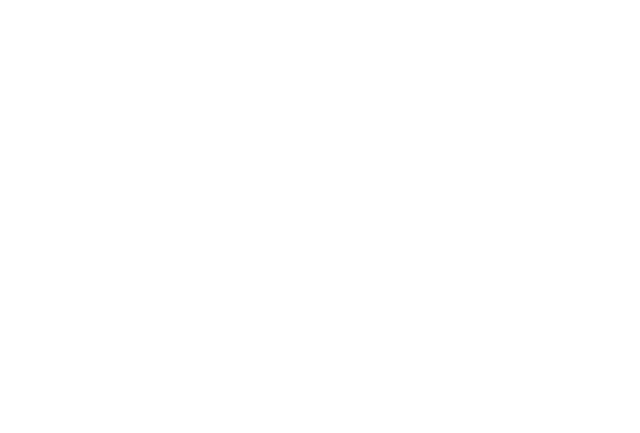
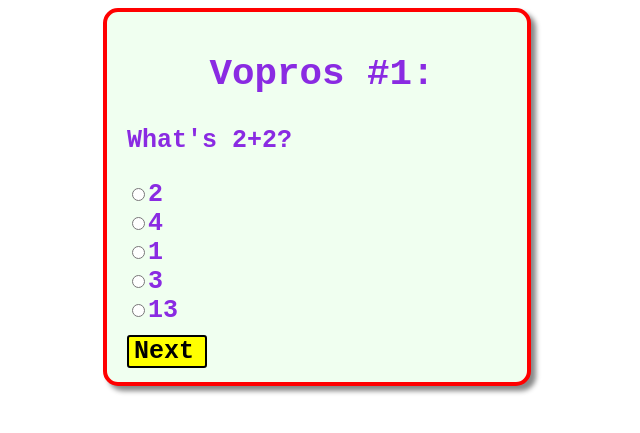
Before and after one commit to KanagatS/WEB-programming, a PHP site: page / in a window 1280 px wide. Before the commit the part shown is empty. Shown: the top 433 px of the page, without its empty margins (323-963 px from the left). Run offline with PHP 8.4, Linux system fonts and the light colour scheme; some libraries are stand-ins or nearby versions.

Commit message:
task2 added

```diff
--- a/week11/task2_quiz/index.html
+++ b/week11/task2_quiz/index.html
@@ -6,9 +6,18 @@
     <meta http-equiv="X-UA-Compatible" content="IE=edge" />
     <meta name="viewport" content="width=device-width, initial-scale=1.0" />
     <title>Task 2</title>
+    <link rel="stylesheet" href="style.css" />
   </head>
 
   <body>
-    <div></div>
+    <div id="container">
+      <div id="quiz"></div>
+      <div class="button" id="next"><a href="#">Next</a></div>
+      <div class="button" id="prev"><a href="#">Prev</a></div>
+      <div class="button" id="start"><a href="#">Try again</a></div>
+    </div>
+
+    <script src="https://ajax.googleapis.com/ajax/libs/jquery/1.9.1/jquery.min.js"></script>
+    <script src="script.js"></script>
   </body>
 </html>
--- a/week11/task2_quiz/script.js
+++ b/week11/task2_quiz/script.js
@@ -1,29 +1,24 @@
 (function () {
   var questions = [
     {
-      question: "What is 1+1?",
-      choices: [2, 5, 10, 15, 20],
+      question: "What's 2+2?",
+      choices: [2, 4, 1, 3, 13],
+      correctAnswer: 1,
+    },
+    {
+      question: "What's 3+6?",
+      choices: [3, 6, 9, 12, 18],
       correctAnswer: 2,
     },
     {
-      question: "What is 1+2?",
-      choices: [3, 6, 9, 12, 18],
-      correctAnswer: 3,
-    },
-    {
-      question: "What is 123456*0?",
-      choices: [0, 0, 0, 0, 1],
+      question: "What's 123*0?",
+      choices: [0, 6, 8, 4, 1],
       correctAnswer: 0,
     },
     {
-      question: "What is 9^2?",
-      choices: [64, 55, 63, 75, 81],
-      correctAnswer: 81,
-    },
-    {
-      question: "What is 8*8?",
-      choices: [20, 30, 40, 50, 64],
-      correctAnswer: 64,
+      question: "What's my height?",
+      choices: [175, 178, 160, 183, 177],
+      correctAnswer: 3,
     },
   ];
 
@@ -31,41 +26,38 @@
   var selections = [];
   var quiz = $("#quiz");
 
-  // Display initial question
   displayNext();
 
-  // Click handler for the 'next' button
   $("#next").on("click", function (e) {
     e.preventDefault();
 
-    // Suspend click listener during fade animation
     if (quiz.is(":animated")) {
       return false;
     }
     choose();
 
-    // If no user selection, progress is stopped
     if (isNaN(selections[questionCounter])) {
-      alert("Please vybery kakoy libo otvet!");
+      alert("Please make a selection!");
     } else {
       questionCounter++;
       displayNext();
     }
   });
 
-  // Click handler for the 'prev' button
   $("#prev").on("click", function (e) {
     e.preventDefault();
 
     if (quiz.is(":animated")) {
       return false;
     }
+
     choose();
+
     questionCounter--;
+
     displayNext();
   });
 
-  // Click handler for the 'Start Over' button
   $("#start").on("click", function (e) {
     e.preventDefault();
 
@@ -78,7 +70,6 @@
     $("#start").hide();
   });
 
-  // Animates buttons on hover
   $(".button").on("mouseenter", function () {
     $(this).addClass("active");
   });
@@ -86,14 +77,12 @@
     $(this).removeClass("active");
   });
 
-  // Creates and returns the div that contains the questions and
-  // the answer selections
   function createQuestionElement(index) {
     var qElement = $("<div>", {
       id: "question",
     });
 
-    var header = $("<h2>Question " + (index + 1) + ":</h2>");
+    var header = $("<h2>Vopros #" + (index + 1) + ":</h2>");
     qElement.append(header);
 
     var question = $("<p>").append(questions[index].question);
@@ -105,11 +94,11 @@
     return qElement;
   }
 
-  // Creates a list of the answer choices as radio inputs
   function createRadios(index) {
     var radioList = $("<ul>");
     var item;
     var input = "";
+
     for (var i = 0; i < questions[index].choices.length; i++) {
       item = $("<li>");
       input = '<input type="radio" name="answer" value=' + i + " />";
@@ -120,12 +109,10 @@
     return radioList;
   }
 
-  // Reads the user selection and pushes the value to an array
   function choose() {
     selections[questionCounter] = +$('input[name="answer"]:checked').val();
   }
 
-  // Displays next requested element
   function displayNext() {
     quiz.fadeOut(function () {
       $("#question").remove();
@@ -140,7 +127,6 @@
           );
         }
 
-        // Controls display of 'prev' button
         if (questionCounter === 1) {
           $("#prev").show();
         } else if (questionCounter === 0) {
@@ -149,6 +135,7 @@
         }
       } else {
         var scoreElem = displayScore();
+
         quiz.append(scoreElem).fadeIn();
         $("#next").hide();
         $("#prev").hide();
@@ -157,7 +144,6 @@
     });
   }
 
-  // Computes score and returns a paragraph element to be displayed
   function displayScore() {
     var score = $("<p>", { id: "question" });
 
@@ -168,13 +154,8 @@
       }
     }
 
-    score.append(
-      "You got " +
-        numCorrect +
-        " questions out of " +
-        questions.length +
-        " right!!!"
-    );
+    score.append("Your score is " + numCorrect);
+
     return score;
   }
 })();
--- a/week11/task2_quiz/style.css
+++ b/week11/task2_quiz/style.css
@@ -2,12 +2,9 @@ body {
   font-family: "Courier New", Courier, monospace;
 }
 
-h1 {
+h1,
+h2 {
   text-align: center;
-}
-
-#title {
-  text-decoration: underline;
 }
 
 #quiz {
@@ -16,21 +13,20 @@ h1 {
 }
 
 .button {
-  border: 4px solid;
-  border-radius: 5px;
-  width: 40px;
+  border: 2px solid black;
+  border-radius: 3px;
+  width: 70px;
   padding-left: 5px;
-  padding-right: 5px;
+  padding-right: 1px;
   position: relative;
-  float: right;
-  background-color: #dcdcdc;
-  color: black;
-  margin: 0 2px 0 2px;
+  float: left;
+  background-color: yellow;
+  margin-left: 10px;
+  margin-top: 10px;
 }
 
 .button.active {
-  background-color: #f8f8ff;
-  color: #525252;
+  background-color: orange;
 }
 
 button {
@@ -44,14 +40,16 @@ button {
 }
 
 #container {
-  width: 50%;
+  width: 400px;
+  height: 350px;
   margin: auto;
-  padding: 0 25px 40px 10px;
-  background-color: #1e90ff;
-  border: 4px solid #b0e0e6;
-  border-radius: 5px;
-  color: #ffffff;
+  padding: 10px;
+  background-color: honeydew;
+  border: 4px solid red;
+  border-radius: 15px;
+  color: blueviolet;
   font-weight: bold;
+  font-size: 25px;
   box-shadow: 5px 5px 5px #888;
 }
 
```
